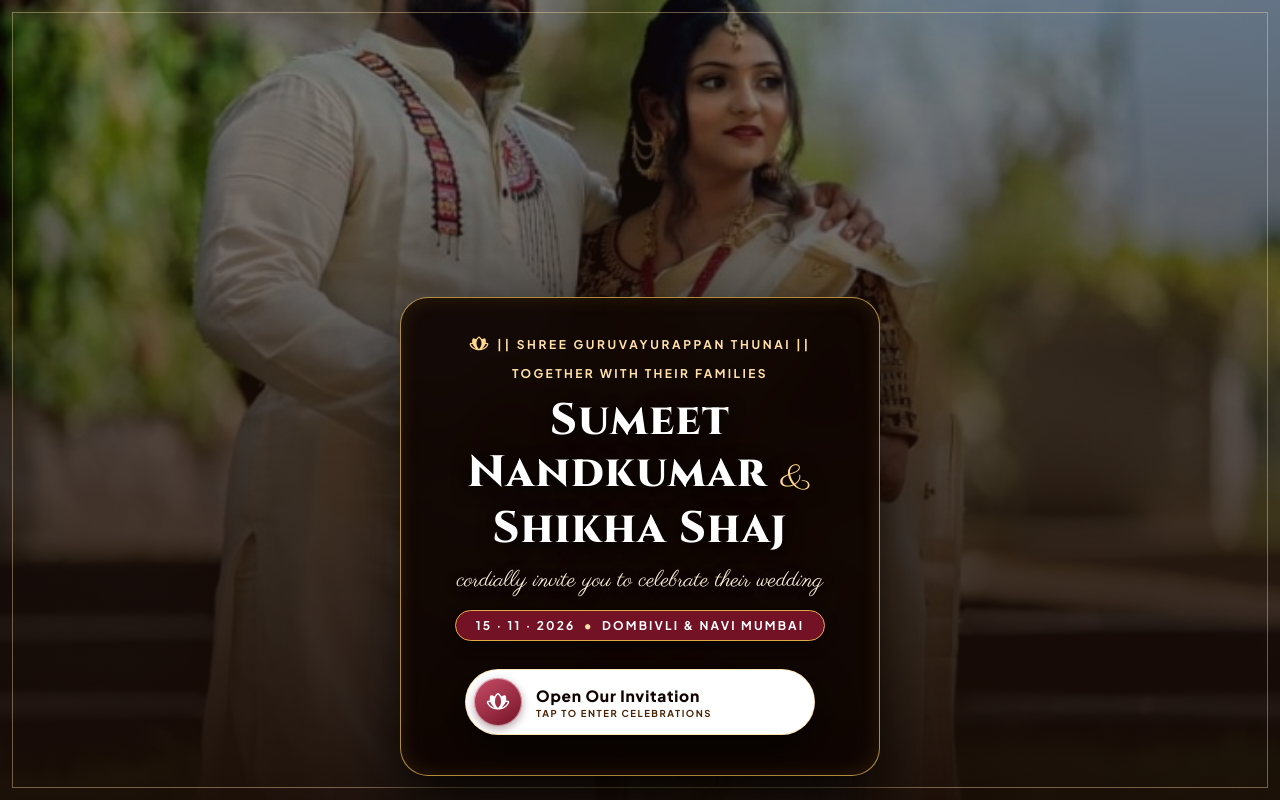
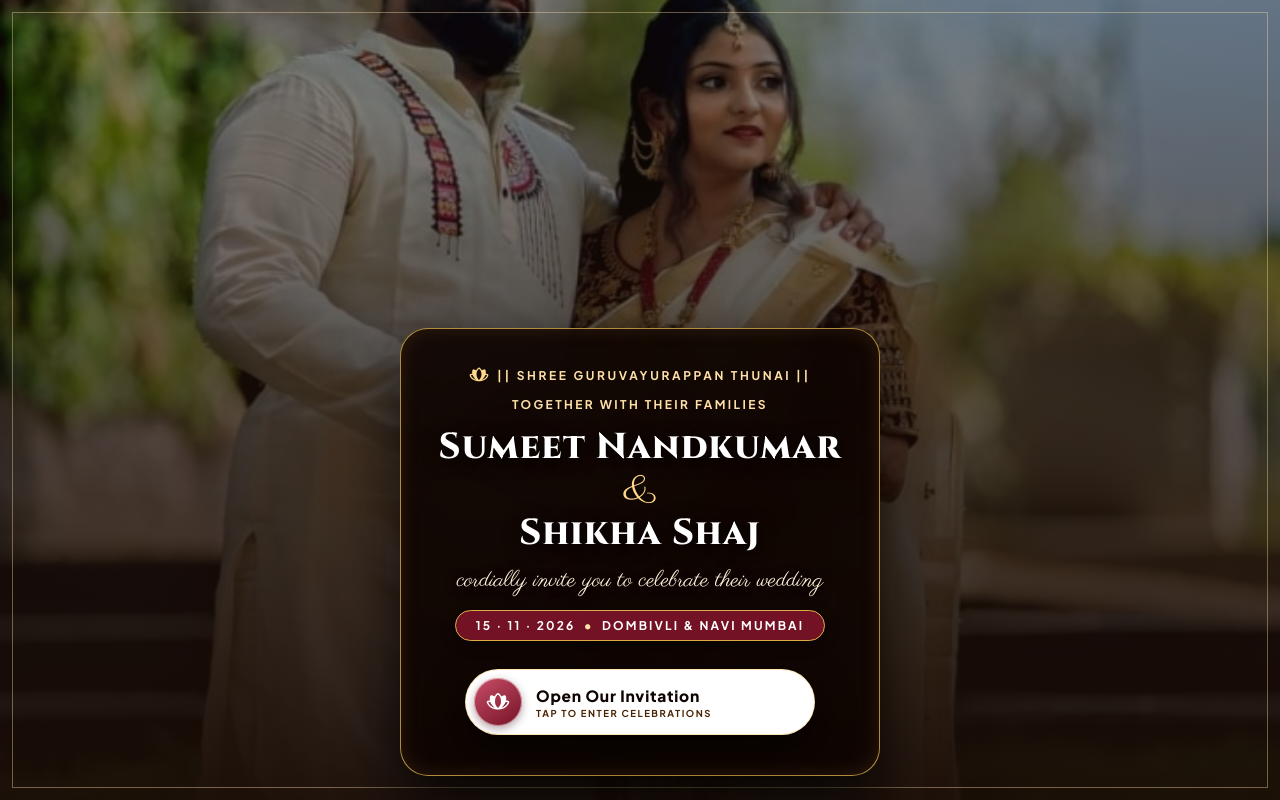
Before and after one commit to muhsina-ov/shikha-weds-nandakumar, a React (Vite) app: page / in a window 1280 px wide. Shown: the top 800 px of the page. Built offline with nearby package versions, Linux system fonts and the light colour scheme.

Commit message:
Keep Sumeet Nandkumar on single line with centered ampersand and Shikha Shaj

```diff
--- a/src/main.tsx
+++ b/src/main.tsx
@@ -165,7 +165,11 @@ function WelcomeModal({ onDone, onStartMusic }: { onDone: () => void; onStartMus
 
         <div className="welcome-names">
           <small>Together with their families</small>
-          <h1>Sumeet Nandkumar <i>&</i> Shikha Shaj</h1>
+          <h1 className="welcome-title stacked-names">
+            <span className="name-line">Sumeet Nandkumar</span>
+            <span className="amp-line"><i>&</i></span>
+            <span className="name-line">Shikha Shaj</span>
+          </h1>
           <p>cordially invite you to celebrate their wedding</p>
           <div className="welcome-date-badge">
             <span>15 · 11 · 2026</span>
@@ -498,8 +502,10 @@ function App() {
             <span>|| Shree Guruvayurappan Thunai ||</span>
           </div>
           <p className="blessing">With the divine blessings of our elders & families</p>
-          <h1 className="names-title">
-            Sumeet Nandkumar <span>&</span> Shikha Shaj
+          <h1 className="names-title stacked-names">
+            <span className="name-line">Sumeet Nandkumar</span>
+            <span className="amp-line">&</span>
+            <span className="name-line">Shikha Shaj</span>
           </h1>
           <div className="date-rule">
             <i />
@@ -846,7 +852,11 @@ function App() {
           <Sparkle size={28} weight="thin" />
           <p className="blessing-footer">|| Lokah Samastah Sukhino Bhavantu ||</p>
           <p className="footer-cheer">We eagerly look forward to welcoming you</p>
-          <h2>Sumeet Nandkumar <i>&</i> Shikha Shaj</h2>
+          <h2 className="footer-title stacked-names">
+            <span className="name-line">Sumeet Nandkumar</span>
+            <span className="amp-line"><i>&</i></span>
+            <span className="name-line">Shikha Shaj</span>
+          </h2>
           <span className="footer-date-info">
             15 & 16 November 2026 · Dombivli & Navi Mumbai
           </span>
--- a/src/styles.css
+++ b/src/styles.css
@@ -302,18 +302,37 @@ button {
 }
 
 .welcome-names h1 {
-  font: clamp(28px, 6.8vw, 44px)/1.18 var(--font-display);
-  font-weight: 800;
-  letter-spacing: 0.03em;
+  display: flex;
+  flex-direction: column;
+  align-items: center;
+  justify-content: center;
   margin: 14px 0 10px;
   color: #ffffff;
+  text-align: center;
+}
+
+.welcome-names h1 .name-line {
+  display: block;
+  font: clamp(21px, 5.6vw, 36px)/1.2 var(--font-display);
+  font-weight: 800;
+  letter-spacing: 0.03em;
+  color: #ffffff;
+  white-space: nowrap;
   text-shadow: 0 3px 18px rgba(0, 0, 0, 0.98);
 }
 
-.welcome-names h1 i {
-  font: 38px var(--font-script);
+.welcome-names h1 .amp-line {
+  display: block;
+  font-family: var(--font-script);
+  font-size: clamp(30px, 7vw, 42px);
   color: #ffd88a;
+  line-height: 0.92;
+  margin: 2px 0;
   font-weight: 400;
+}
+
+.welcome-names h1 .amp-line i {
+  font-style: normal;
 }
 
 .welcome-names p {
@@ -570,18 +589,31 @@ button {
 }
 
 .hero h1.names-title {
-  font: clamp(32px, 7.8vw, 56px)/1.15 var(--font-display);
+  display: flex;
+  flex-direction: column;
+  align-items: center;
+  justify-content: center;
+  margin: 16px 0 10px;
+  color: #0f0400;
+  text-align: center;
+}
+
+.hero h1.names-title .name-line {
+  display: block;
+  font: clamp(23px, 6.2vw, 50px)/1.15 var(--font-display);
   font-weight: 800;
   letter-spacing: 0.03em;
-  margin: 14px 0 8px;
-  color: #0f0400;
-}
-
-.hero h1.names-title span {
-  display: inline;
-  font: clamp(38px, 10vw, 54px) var(--font-script);
+  color: #0f0400;
+  white-space: nowrap;
+}
+
+.hero h1.names-title .amp-line {
+  display: block;
+  font-family: var(--font-script);
+  font-size: clamp(34px, 8.5vw, 54px);
   color: #7c4804;
-  margin: 0 8px;
+  line-height: 0.92;
+  margin: 4px 0 2px;
   font-weight: 600;
 }
 
@@ -1772,19 +1804,37 @@ footer {
 }
 
 .footer-copy h2 {
-  font-size: clamp(30px, 7vw, 48px);
-  font-weight: 800;
-  letter-spacing: 0.03em;
-  line-height: 1.18;
+  display: flex;
+  flex-direction: column;
+  align-items: center;
+  justify-content: center;
   margin: 8px 0;
   color: #ffffff;
+  text-align: center;
+}
+
+.footer-copy h2 .name-line {
+  display: block;
+  font: clamp(22px, 5.8vw, 42px)/1.18 var(--font-display);
+  font-weight: 800;
+  letter-spacing: 0.03em;
+  color: #ffffff;
+  white-space: nowrap;
   text-shadow: 0 3px 18px rgba(0, 0, 0, 0.98);
 }
 
-.footer-copy h2 i {
+.footer-copy h2 .amp-line {
+  display: block;
+  font-family: var(--font-script);
+  font-size: clamp(30px, 7.5vw, 46px);
   color: #ffd88a;
+  line-height: 0.92;
+  margin: 2px 0;
   font-weight: 400;
-  font-family: var(--font-script);
+}
+
+.footer-copy h2 .amp-line i {
+  font-style: normal;
 }
 
 .footer-date-info {
```
